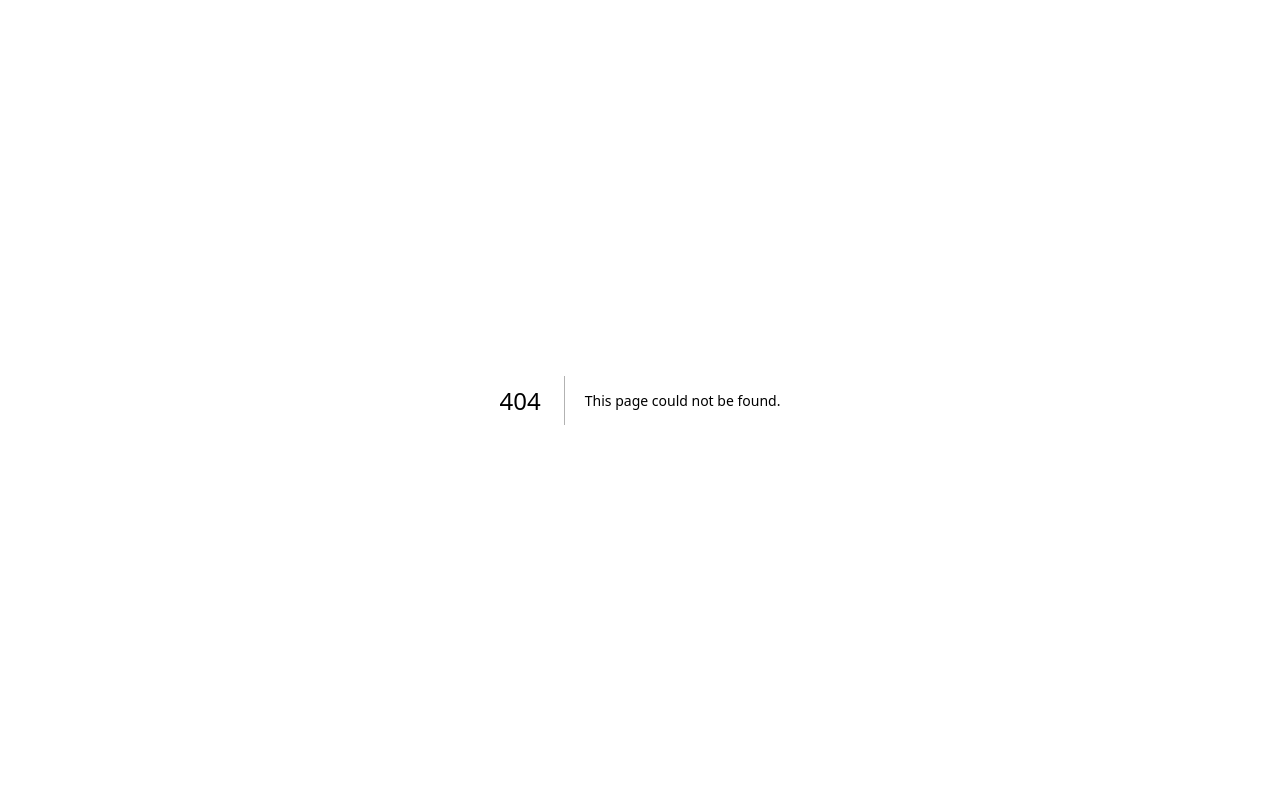
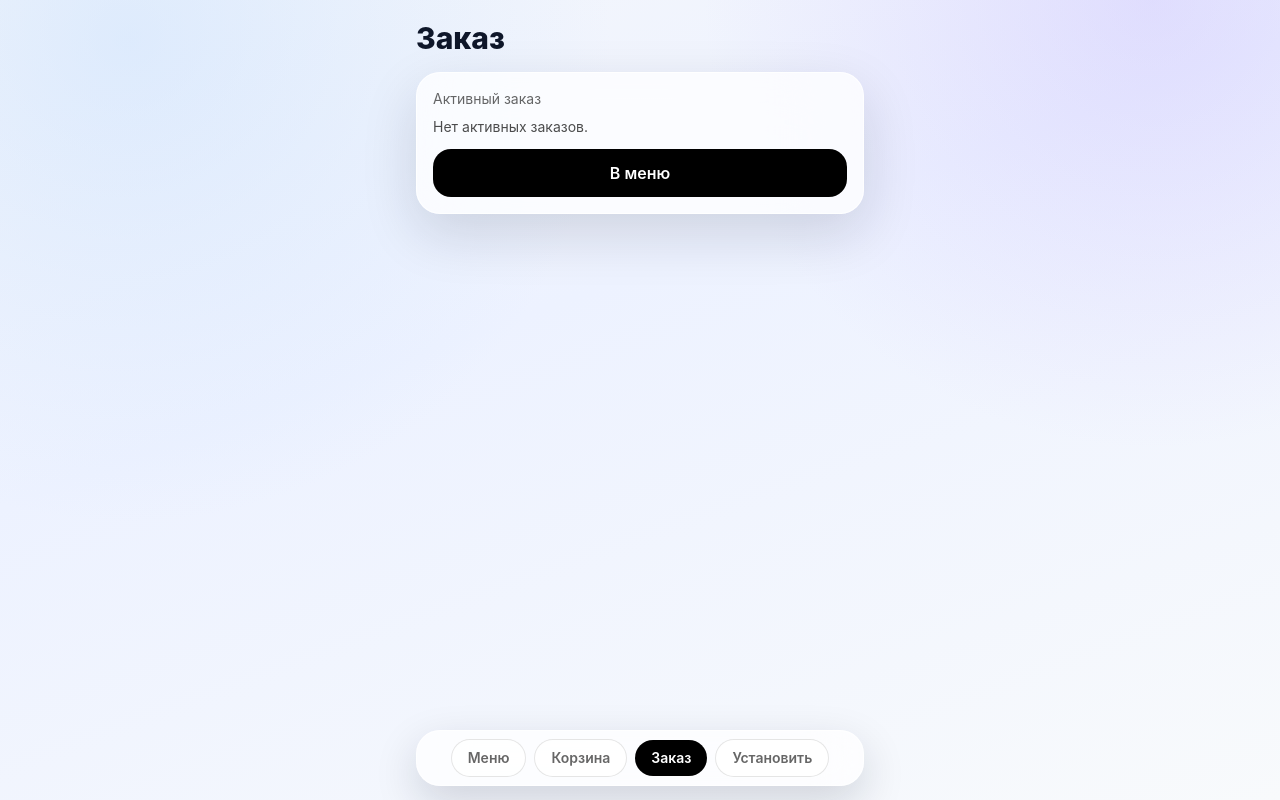
Before and after one commit to ll220l0/dordoi-food, a Next.js app: page /order in a window 1280 px wide. Before the commit this address had no page. Built offline with nearby package versions, Linux system fonts and the light colour scheme.

Commit message:
Fix order section flow with dedicated /order page and loading state

```diff
--- /dev/null
+++ b/app/order/page.tsx
@@ -0,0 +1,64 @@
+"use client";
+
+import Link from "next/link";
+import { useEffect, useMemo, useState } from "react";
+import { useRouter } from "next/navigation";
+import { Card } from "@/components/ui";
+import { ClientNav } from "@/components/ClientNav";
+import { getLastOrderId, getOrderHistory } from "@/lib/clientPrefs";
+
+export default function OrderHubPage() {
+  const router = useRouter();
+  const [ready, setReady] = useState(false);
+  const [hasOrder, setHasOrder] = useState(false);
+  const [menuSlug, setMenuSlug] = useState("dordoi-food");
+
+  useEffect(() => {
+    const lastOrderId = getLastOrderId();
+    const history = getOrderHistory();
+    const slug = history[0]?.restaurantSlug || "dordoi-food";
+
+    setMenuSlug(slug);
+
+    if (lastOrderId) {
+      setHasOrder(true);
+      router.replace(`/order/${lastOrderId}`);
+      return;
+    }
+
+    setReady(true);
+  }, [router]);
+
+  const navMenuHref = useMemo(() => `/r/${menuSlug}`, [menuSlug]);
+
+  if (!ready && hasOrder) {
+    return (
+      <main className="min-h-screen p-5 pb-40">
+        <div className="mx-auto max-w-md">
+          <Card className="p-4">
+            <div className="text-sm text-black/60">Открываем заказ...</div>
+          </Card>
+        </div>
+      </main>
+    );
+  }
+
+  return (
+    <main className="min-h-screen p-5 pb-40">
+      <div className="mx-auto max-w-md space-y-4">
+        <div className="text-3xl font-extrabold">Заказ</div>
+        <Card className="p-4">
+          <div className="text-sm text-black/60">Активный заказ</div>
+          <div className="mt-2 text-sm text-black/70">Нет активных заказов.</div>
+          <div className="mt-3">
+            <Link href={navMenuHref} className="block rounded-xl bg-black py-3 text-center font-semibold text-white">
+              В меню
+            </Link>
+          </div>
+        </Card>
+      </div>
+
+      <ClientNav menuHref={navMenuHref} orderHref="/order" />
+    </main>
+  );
+}
--- a/components/ClientNav.tsx
+++ b/components/ClientNav.tsx
@@ -12,6 +12,7 @@ type Props = {
 
 export function ClientNav({ menuHref, orderHref }: Props) {
   const pathname = usePathname();
+  const resolvedOrderHref = orderHref ?? "/order";
 
   const itemClassName = (active: boolean) =>
     clsx(
@@ -28,13 +29,12 @@ export function ClientNav({ menuHref, orderHref }: Props) {
         <Link href="/cart" className={itemClassName(pathname === "/cart")}>
           Корзина
         </Link>
-        {orderHref ? (
-          <Link href={orderHref} className={itemClassName(pathname.startsWith("/order/") || pathname.startsWith("/pay/"))}>
-            Заказ
-          </Link>
-        ) : (
-          <span className={itemClassName(false)}>Заказ</span>
-        )}
+        <Link
+          href={resolvedOrderHref}
+          className={itemClassName(pathname === "/order" || pathname.startsWith("/order/") || pathname.startsWith("/pay/"))}
+        >
+          Заказ
+        </Link>
         <InstallAppButton className={itemClassName(false)} />
       </div>
     </div>
--- a/features/order/OrderScreen.tsx
+++ b/features/order/OrderScreen.tsx
@@ -108,10 +108,13 @@ function StatusProgress({ status }: { status: string }) {
 export default function OrderScreen({ orderId }: { orderId: string }) {
   const [data, setData] = useState<OrderData | null>(null);
   const [orderMissing, setOrderMissing] = useState(false);
+  const [orderLoading, setOrderLoading] = useState(true);
   const [history, setHistory] = useState<HistoryOrder[]>([]);
   const [lastOrderId, setLastOrderId] = useState<string | null>(null);
 
-  const loadOrder = useCallback(async () => {
+  const loadOrder = useCallback(async (silent = false) => {
+    if (!silent) setOrderLoading(true);
+    try {
       const res = await fetch(`/api/orders/${orderId}`, { cache: "no-store" });
       if (res.status === 404) {
         setData(null);
@@ -122,6 +125,9 @@ export default function OrderScreen({ orderId }: { orderId: string }) {
       const j = (await res.json()) as OrderData;
       setData(j);
       setOrderMissing(false);
+    } finally {
+      if (!silent) setOrderLoading(false);
+    }
   }, [orderId]);
 
   const loadHistory = useCallback(async () => {
@@ -184,21 +190,25 @@ export default function OrderScreen({ orderId }: { orderId: string }) {
 
   useEffect(() => {
     if (!data || orderMissing || isHistoryStatus(data.status)) return;
-    const timer = setInterval(() => void loadOrder(), 4000);
+    const timer = setInterval(() => void loadOrder(true), 4000);
     return () => clearInterval(timer);
   }, [data, orderMissing, loadOrder]);
 
   const statusMeta = useMemo(() => getOrderStatusMeta(data?.status ?? ""), [data?.status]);
   const menuSlug = data?.restaurant?.slug ?? history[0]?.restaurant?.slug ?? "dordoi-food";
   const isArchived = isHistoryStatus(data?.status ?? "");
-  const hasNoActiveOrder = orderMissing || !data;
+  const hasNoActiveOrder = !orderLoading && (orderMissing || !data);
 
   return (
     <main className="min-h-screen p-5 pb-40">
       <div className="mx-auto max-w-md space-y-4">
         <div className="text-3xl font-extrabold">Заказ</div>
 
-        {hasNoActiveOrder ? (
+        {orderLoading && !data ? (
+          <Card className="p-4">
+            <div className="text-sm text-black/60">Загрузка заказа...</div>
+          </Card>
+        ) : hasNoActiveOrder ? (
           <Card className="p-4">
             <div className="text-sm text-black/60">Активный заказ</div>
             <div className="mt-2 text-sm text-black/70">Нет активных заказов.</div>
```
Also changed, not shown: public/sw.js. Lines whose indentation alone changed are shown as unchanged.
